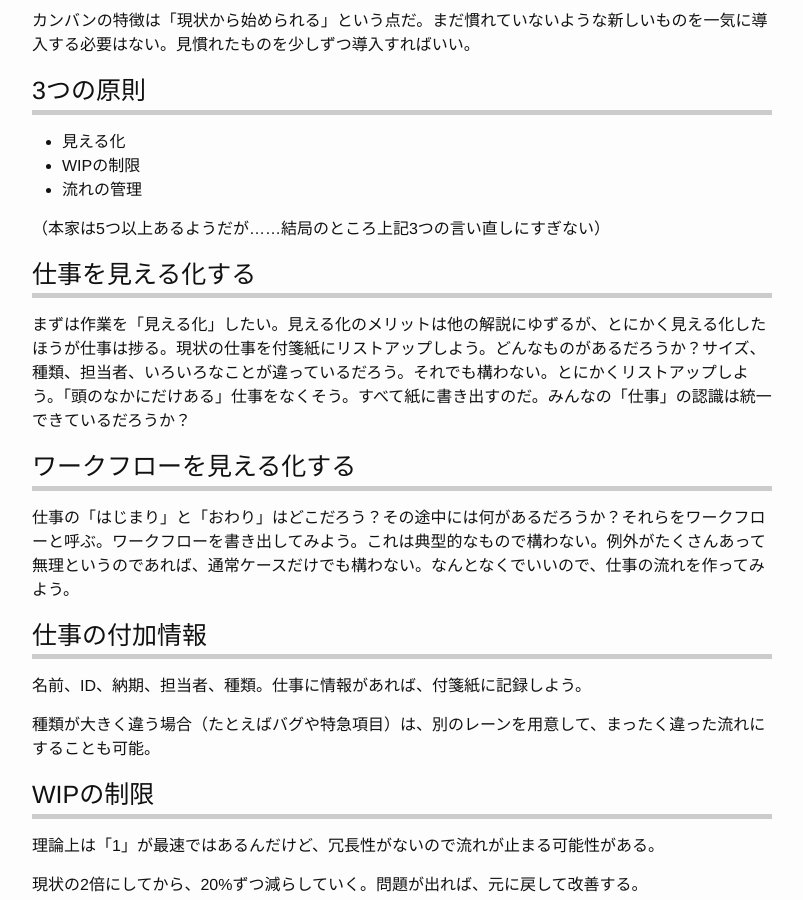
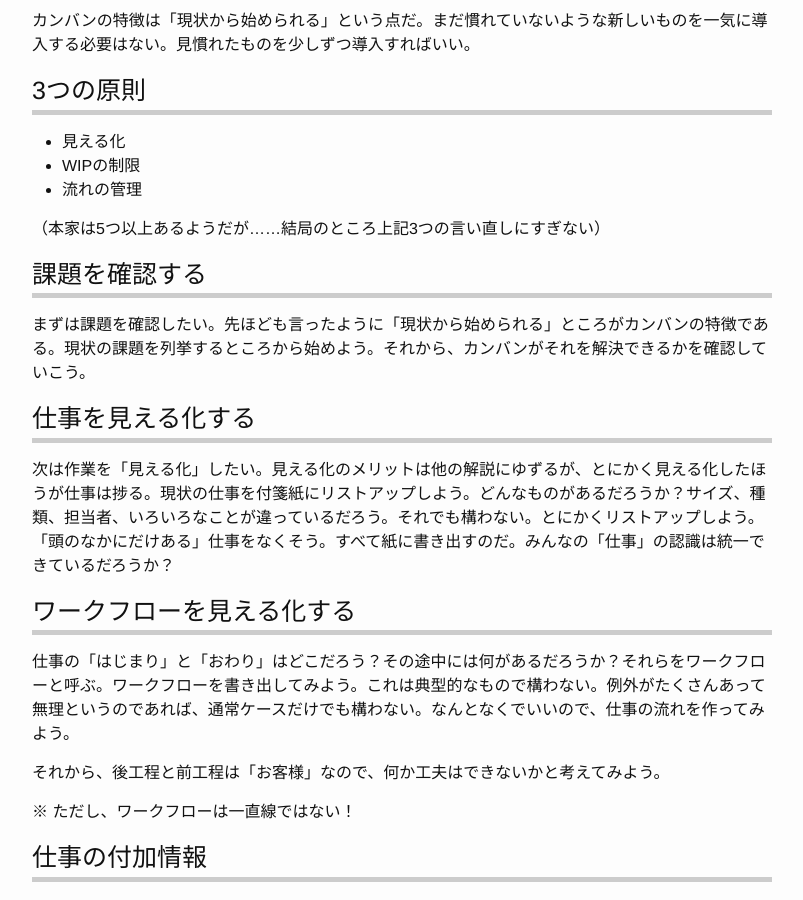
Before and after one commit to kdmsnr/kdmsnr.github.io, a Jekyll site: the page built from notes/kanban/index.md, in a window 1280 px wide and 900 px high, scrolled down 218 px. Shown: the whole window, without its empty margins (238-1041 px from the left). Built offline with Jekyll 4.4.1, drawn with Linux system fonts in a browser that asks for light colours; Markdown is read by kramdown in place of the engine named in the settings; comment, search, counter and statistics services are not loaded.

Commit message:
Update notes

```diff
--- a/notes/kanban/index.md
+++ b/notes/kanban/index.md
@@ -15,13 +15,21 @@ title: カンバン（ソフトウェア）
 
 （本家は5つ以上あるようだが……結局のところ上記3つの言い直しにすぎない）
 
+## 課題を確認する
+
+まずは課題を確認したい。先ほども言ったように「現状から始められる」ところがカンバンの特徴である。現状の課題を列挙するところから始めよう。それから、カンバンがそれを解決できるかを確認していこう。
+
 ## 仕事を見える化する
 
-まずは作業を「見える化」したい。見える化のメリットは他の解説にゆずるが、とにかく見える化したほうが仕事は捗る。現状の仕事を付箋紙にリストアップしよう。どんなものがあるだろうか？サイズ、種類、担当者、いろいろなことが違っているだろう。それでも構わない。とにかくリストアップしよう。「頭のなかにだけある」仕事をなくそう。すべて紙に書き出すのだ。みんなの「仕事」の認識は統一できているだろうか？
+次は作業を「見える化」したい。見える化のメリットは他の解説にゆずるが、とにかく見える化したほうが仕事は捗る。現状の仕事を付箋紙にリストアップしよう。どんなものがあるだろうか？サイズ、種類、担当者、いろいろなことが違っているだろう。それでも構わない。とにかくリストアップしよう。「頭のなかにだけある」仕事をなくそう。すべて紙に書き出すのだ。みんなの「仕事」の認識は統一できているだろうか？
 
 ## ワークフローを見える化する
 
 仕事の「はじまり」と「おわり」はどこだろう？その途中には何があるだろうか？それらをワークフローと呼ぶ。ワークフローを書き出してみよう。これは典型的なもので構わない。例外がたくさんあって無理というのであれば、通常ケースだけでも構わない。なんとなくでいいので、仕事の流れを作ってみよう。
+
+それから、後工程と前工程は「お客様」なので、何か工夫はできないかと考えてみよう。
+
+※ ただし、ワークフローは一直線ではない！
 
 ## 仕事の付加情報
 
```
Also changed, not shown: notes/sales-letter/index.md (added, +19 -0 lines).
